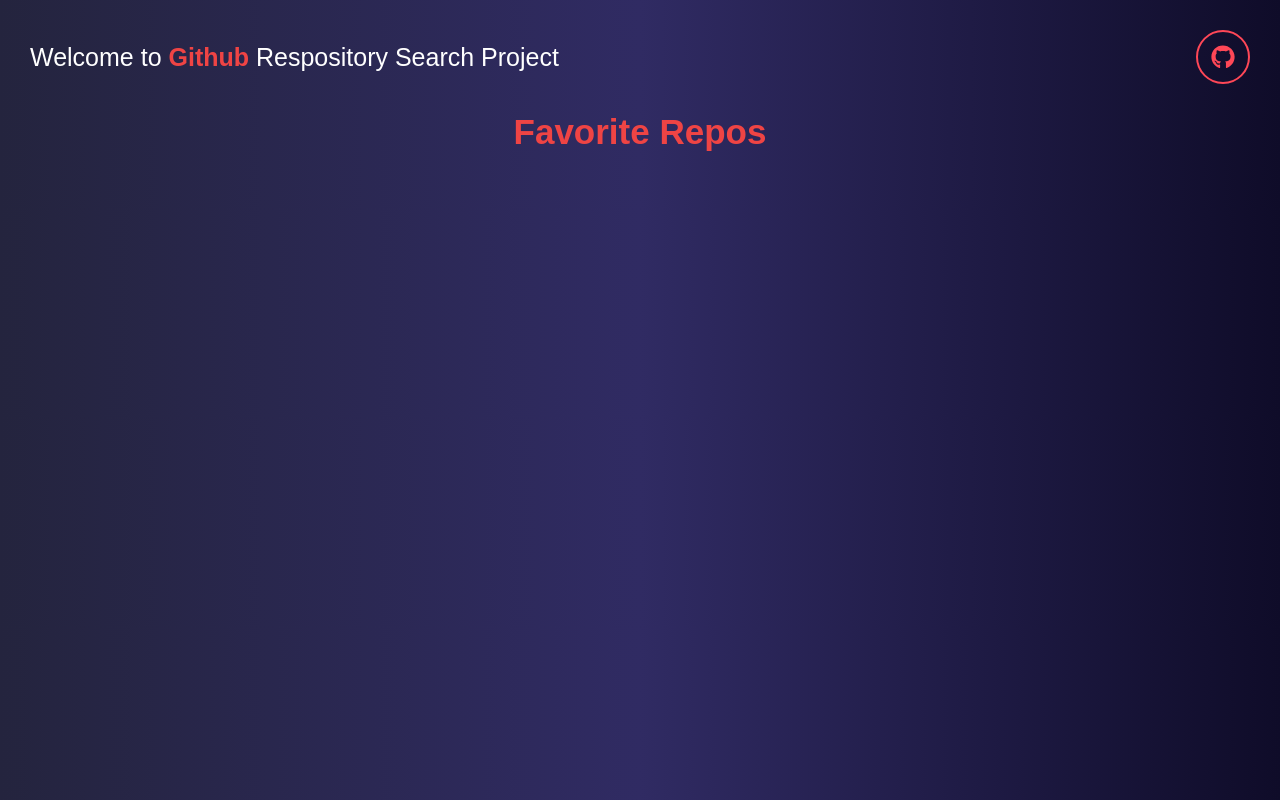
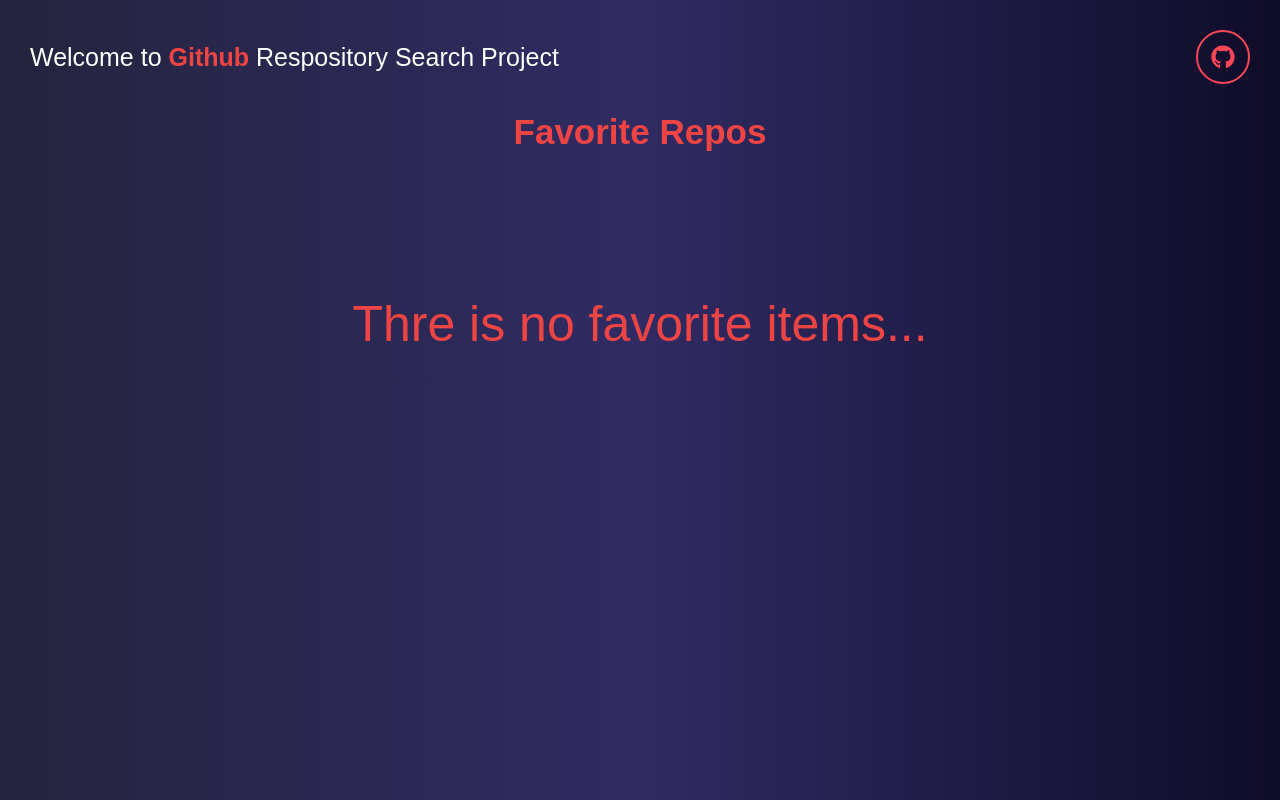
Before and after one commit to mohammadfaramarzi1/githjub-search-repository, a React (Vite) app: page /favorites in a window 1280 px wide. Built offline with nearby package versions, Linux system fonts and the light colour scheme.

Commit message:
fart: localstorage funcs

```diff
--- a/src/Pages/FavoritePage.module.css
+++ b/src/Pages/FavoritePage.module.css
@@ -12,3 +12,10 @@
     justify-content: center;
     gap: 20px;
 }
+
+.empty {
+    color: #ef4444;
+    font-size: 50px;
+    text-align: center;
+    margin-top: 120px;
+}
--- a/src/Pages/FavoritesPage.tsx
+++ b/src/Pages/FavoritesPage.tsx
@@ -1,23 +1,40 @@
 import { RootState } from "@reduxjs/toolkit/dist/query";
-import React from "react";
+import React, { useEffect, useState } from "react";
 import { useSelector } from "react-redux";
 import Repo from "../components/Repo/Repo";
 import { Repo as RepoType } from "../types/repo.types";
+import {
+  addFavoriteToLocalStorage,
+  getFavoritesFromLocalStorage,
+} from "../utils/localStorage";
 
 import styles from "./FavoritePage.module.css";
 
 function FavoritesPage() {
   const { favorites } = useSelector((state: RootState) => state.favorites);
 
+  const [favoriteItems, setFavoriteItems] = useState<RepoType[]>(() => {
+    const localFavorites = getFavoritesFromLocalStorage();
+    return localFavorites.length ? localFavorites : favorites;
+  });
+
+  useEffect(() => {
+    if (favorites.length) {
+      setFavoriteItems(favorites);
+    }
+  }, [favorites]);
+
   return (
     <div className={styles.favorites}>
       <h2>Favorite Repos</h2>
       <div className={styles.favoriterepos}>
-        {[favorites].length
-          ? favorites.map((favoriteRepo: RepoType) => (
-              <Repo key={favoriteRepo.id} {...favoriteRepo} />
-            ))
-          : ""}
+        {favoriteItems.length ? (
+          favoriteItems.map((favoriteRepo: RepoType) => (
+            <Repo key={favoriteRepo.id} {...favoriteRepo} />
+          ))
+        ) : (
+          <h3 className={styles.empty}>Thre is no favorite items...</h3>
+        )}
       </div>
     </div>
   );
--- a/src/Pages/MainPage.tsx
+++ b/src/Pages/MainPage.tsx
@@ -13,7 +13,6 @@ function MainPage() {
   const [currentPage, setCurrentPage] = useState<number>(1);
   const firstIndex = (currentPage - 1) * itemsPerPage;
   const lastIndex = firstIndex + itemsPerPage;
-
 
   return (
     <div>
--- a/src/components/Repositories/Repositories.tsx
+++ b/src/components/Repositories/Repositories.tsx
@@ -3,6 +3,7 @@ import Repo from "../Repo/Repo";
 import { RepoState, Repo as RepoType } from "../../types/repo.types";
 
 import styles from "./Repositories.module.css";
+import { useEffect } from "react";
 
 function Repositories({
   error,
@@ -11,6 +12,11 @@ function Repositories({
   firstIndex,
   lastIndex,
 }: RepoState) {
+
+  useEffect(() => {
+
+  })
+
   return (
     <div>
       {loading && <Loader />}
--- a/src/utils/localStorage.ts
+++ b/src/utils/localStorage.ts
@@ -28,3 +28,8 @@ export const removeFavoriteFromLocalStorage = (value: RepoType) => {
 
   localStorage.setItem("favorites", JSON.stringify(updatedFavorites));
 };
+
+export const getFavoritesFromLocalStorage = (): RepoType[] => {
+  const favoritesJSON = localStorage.getItem("favorites");
+  return favoritesJSON ? JSON.parse(favoritesJSON) : [];
+};
```
